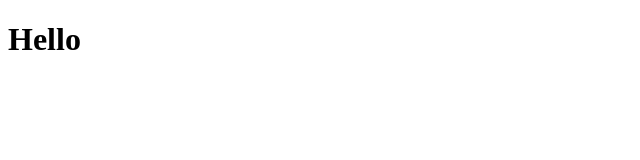
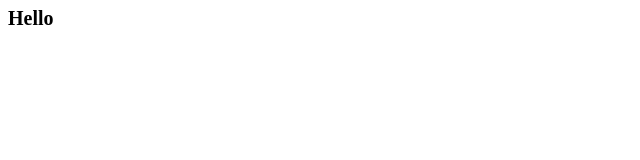
Before and after one commit to Artem-Kiselev34/Estate-agency, a website: page index.html in a window 1280 px wide. Shown: the whole page, without its empty margins (0-640 px from the left). Drawn offline with nearby package versions, Linux system fonts and the light colour scheme; files that its build step writes are made by us from their sources.

Commit message:
add global styles

```diff
--- a/src/scss/constants/_constans.scss
+++ b/src/scss/constants/_constans.scss
@@ -4,3 +4,5 @@
 
 $title-text-color: #000000;
 $title-text-color2: #424242;
+
+$link-text-color: #000000;
--- /dev/null
+++ b/src/scss/global/_global.scss
@@ -0,0 +1,21 @@
+html {
+	font-size: 10px;
+	line-height: 10px;
+	color: $title-text-color;
+}
+
+body {
+	margin: 0;
+	padding: 0;
+}
+
+h1,
+h2,
+h3 {
+	margin: 0;
+}
+
+a {
+	text-decoration: none;
+	color: $link-text-color;
+}
--- a/src/scss/index.scss
+++ b/src/scss/index.scss
@@ -1 +1,2 @@
 @import "./constants/constans";
+@import "./global/global";
```
Also changed, not shown: src/css/index.css (added).
